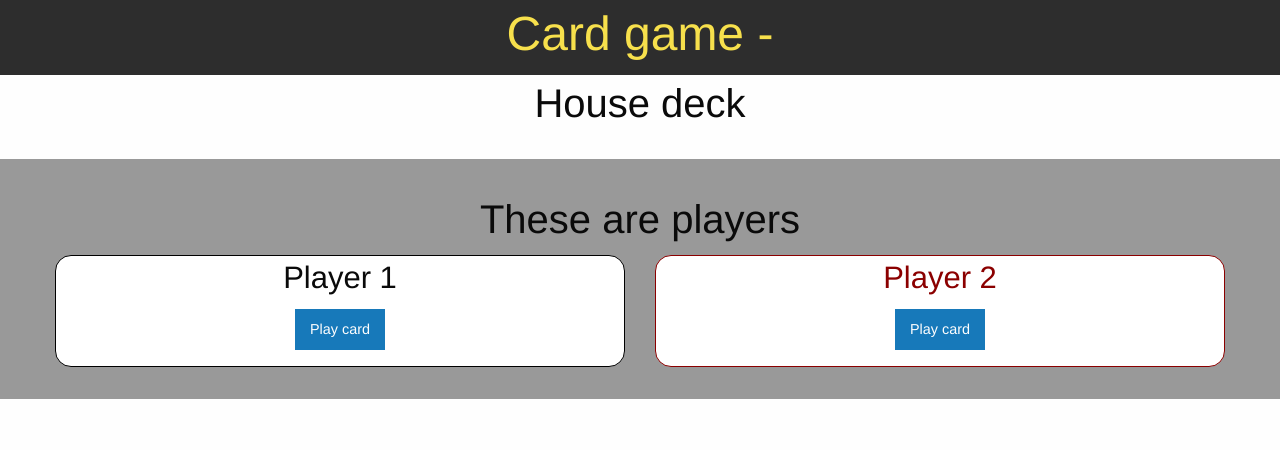
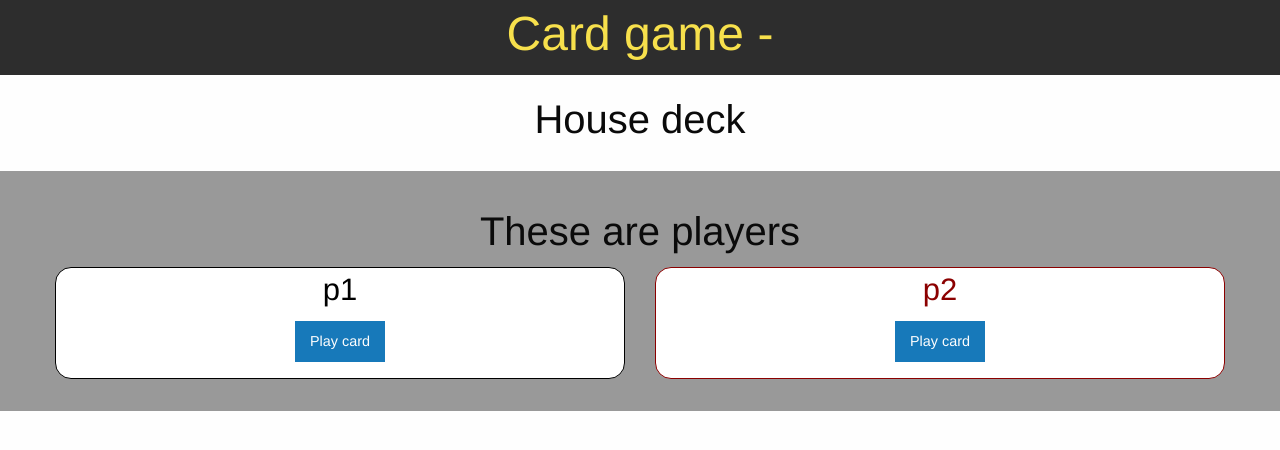
Before and after one commit to jhodgson91/cardgame, a React (Create React App) app: page / in a window 1280 px wide. Shown: the top 450 px of the page. Built offline with nearby package versions, Linux system fonts and the light colour scheme; no server answers.

Commit message:
Add players to status and tidy components

```diff
--- a/src/Components/Card.tsx
+++ b/src/Components/Card.tsx
@@ -16,7 +16,6 @@ export default class Card extends React.Component<Props> {
   }
 
   render(): React.ReactNode {
-
     return (
       <div className="card small-4" key={this.props.key}>
         <img className="card-img" src={this.props.src}/>
--- a/src/Components/DrawCardDemo.tsx
+++ b/src/Components/Game.tsx
@@ -15,17 +15,25 @@ export interface Props {
 
 //Define state types
 interface State {
-  isReady:boolean;
-  deck: Deck;
+  isReady : boolean;
+  deck : Deck;
+  cardInit : number;
+  house : string;
+  p1 : string;
+  p2 : string;
 }
 
-export default class DrawCardDemo extends React.Component<Props, State> {
+export default class Game extends React.Component<Props, State> {
 
   constructor(props: Props) {
     super(props);
     this.state = {
       isReady: false,
-      deck: new Deck()
+      deck: new Deck(),
+      cardInit: 26,
+      house: 'house',
+      p1: 'p1',
+      p2: 'p2'
     };
     this.playCard = this.playCard.bind(this);
     this.cardViews = this.cardViews.bind(this);
@@ -33,9 +41,10 @@ export default class DrawCardDemo extends React.Component<Props, State> {
 
   async playCard(player: string) {
     if (this.state.isReady) {
-      let d = this.state.deck
+      let d = this.state.deck;
+      let main = this.state.house;
       let card = await d.piles[player].drawCardFrom('top');
-      await d.piles.main.add([card]);
+      await d.piles[main].add([card]);
 
       this.setState({
         deck: d
@@ -58,10 +67,11 @@ export default class DrawCardDemo extends React.Component<Props, State> {
   async componentDidMount() {
     let d = await api.getDeck()
     if (d) {
-      await d.newPile('main')
-      await d.drawIntoPile('p1', 26)
-      await d.drawIntoPile('p2', 26)
-
+      Promise.all([
+        await d.newPile(this.state.house),
+        await d.drawIntoPile(this.state.p1, this.state.cardInit),
+        await d.drawIntoPile(this.state.p2, this.state.cardInit),
+      ])
       this.setState({
         isReady: true,
         deck: d
@@ -71,35 +81,24 @@ export default class DrawCardDemo extends React.Component<Props, State> {
 
   render(): React.ReactNode {
 
+    const house = this.state.house;
+    const p1 = this.state.p1;
+    const p2 = this.state.p2;
+
     return (
-
       <div className="cell">
         <Hero title={this.state.isReady && this.state.deck.id}/>
-        <House
-          title="House deck"
-          cards={this.cardViews('main')}
-        />
+        <House title="House deck" cards={this.cardViews(house)}/>
         <PlayerWrapper
           title="These are players"
           players={
             <div className="grid-x grid-margin-x align-center text-center">
-              <Player
-                id="player1"
-                title="Player 1"
-                playCard={ () => {this.playCard('p1')} }
-                cards={this.cardViews('p1')}
-              />
-              <Player
-                id="player2"
-                title="Player 2"
-                playCard={ () => {this.playCard('p2')} }
-                cards={this.cardViews('p2')}
-              />
+              <Player title={p1} playCard={ () => {this.playCard(p1)} } cards={this.cardViews(p1)}/>
+              <Player title={p2} playCard={ () => {this.playCard(p2)} } cards={this.cardViews(p2)}/>
             </div>
           }
         />
       </div>
-
     )
   }
 }
--- a/src/Components/Hero.tsx
+++ b/src/Components/Hero.tsx
@@ -15,7 +15,6 @@ export default class Hero extends React.Component<Props> {
   }
 
   render(): React.ReactNode {
-
     return (
         <section id="hero">
           <div className="grid-container">
--- a/src/Components/House.tsx
+++ b/src/Components/House.tsx
@@ -16,7 +16,6 @@ export default class House extends React.Component<Props> {
   }
 
   render(): React.ReactNode {
-
     return (
         <section id="house">
           <div className="grid-container">
--- a/src/Components/Main.scss
+++ b/src/Components/Main.scss
@@ -22,42 +22,45 @@ $color-grey: #999;
 $color-yellow: #f7e04c;
 
 ul li{
-  list-style:none;
+  list-style: none;
 }
 
 button.button{
-  margin:0.1rem;
-  margin-bottom:1rem;
+  margin: 0.1rem;
+  margin-bottom: 1rem;
 }
 
 #hero{
-  background:$color-dark-grey;
+  background: $color-dark-grey;
   color: $color-yellow;
 }
 
-#house{
- margin-bottom:20px;
+section{
+ margin-bottom: 1rem;
 }
 
 #players{
-  padding:2rem 0;
-  background:#999;
+  padding: 2rem 0;
+  background: $color-grey;
 }
 
-#player1{
-  border:0.1rem solid $color-black;
-  border-radius:1rem;
+.player{
+  border: 0.1rem solid;
+  border-radius: 1rem;
   background: $color-white
 }
 
-#player2{
+#p1{
+  color: $color-black;
+  border-color: $color-black;
+}
+
+#p2{
   color: $color-red;
-  border:0.1rem solid $color-red;
-  border-radius:1rem;
-  background: $color-white;
+  border-color: $color-red;
 }
 
 .card{
-  padding:1rem;
-  border:0;
+  padding: 1rem;
+  border: 0;
 }
--- a/src/Components/Player.tsx
+++ b/src/Components/Player.tsx
@@ -5,8 +5,7 @@ import * as api from "../api"
 
 //Define props types
 export interface Props {
-  id: string | undefined;
-  title: string | false;
+  title: string;
   playCard: any | false;
   cards: any[] | false;
 }
@@ -18,9 +17,8 @@ export default class Player extends React.Component<Props> {
   }
 
   render(): React.ReactNode {
-
     return (
-      <div id={this.props.id} className="cell small-6">
+      <div id={this.props.title} className="cell small-6 player">
         <div className="cell">
           <h3>{this.props.title}</h3>
         </div>
--- a/src/Components/PlayerWrapper.tsx
+++ b/src/Components/PlayerWrapper.tsx
@@ -16,7 +16,6 @@ export default class PlayerWrapper extends React.Component<Props> {
   }
 
   render(): React.ReactNode {
-
     return (
       <section id="players">
         <div className="grid-container">
--- a/src/Objects/Deck.tsx
+++ b/src/Objects/Deck.tsx
@@ -70,9 +70,9 @@ class Deck {
             .then(
                 response => {
                     if (response.data.success) {
-                        let p = new Pile(this.id, name, cards)
-                        this.data.piles[name] = p
-                        return p
+                        let pile = new Pile(this.id, name, cards)
+                        this.data.piles[name] = pile
+                        return pile
                     }
                 }
             );
@@ -106,7 +106,6 @@ class Deck {
     get piles() {
         return this.data.piles;
     }
-
     // Base URL for this deck
     get url() {
         return `${api.url}/deck/${this.id}/`;
--- a/src/api.tsx
+++ b/src/api.tsx
@@ -58,7 +58,7 @@ export type CardCode = 'AS' | '2S' | '3S' | '4S' | '5S' | '6S' | '7S' | '8S' | '
   'AH' | '2H' | '3H' | '4H' | '5H' | '6H' | '7H' | '8H' | '9H' | '0H' | 'JH' | 'QH' | 'KH'
 
 export type RuleSet = {
-  AceHigh: boolean
+  AceHigh: boolean,
   PictureCardValue: number
 }
 
--- a/src/index.tsx
+++ b/src/index.tsx
@@ -1,5 +1,5 @@
 import React from 'react';
 import ReactDOM from 'react-dom';
-import DrawCardDemo from './Components/DrawCardDemo'
+import Game from './Components/Game'
 
-ReactDOM.render(<DrawCardDemo />, document.getElementById('game'));
+ReactDOM.render(<Game />, document.getElementById('game'));
```
